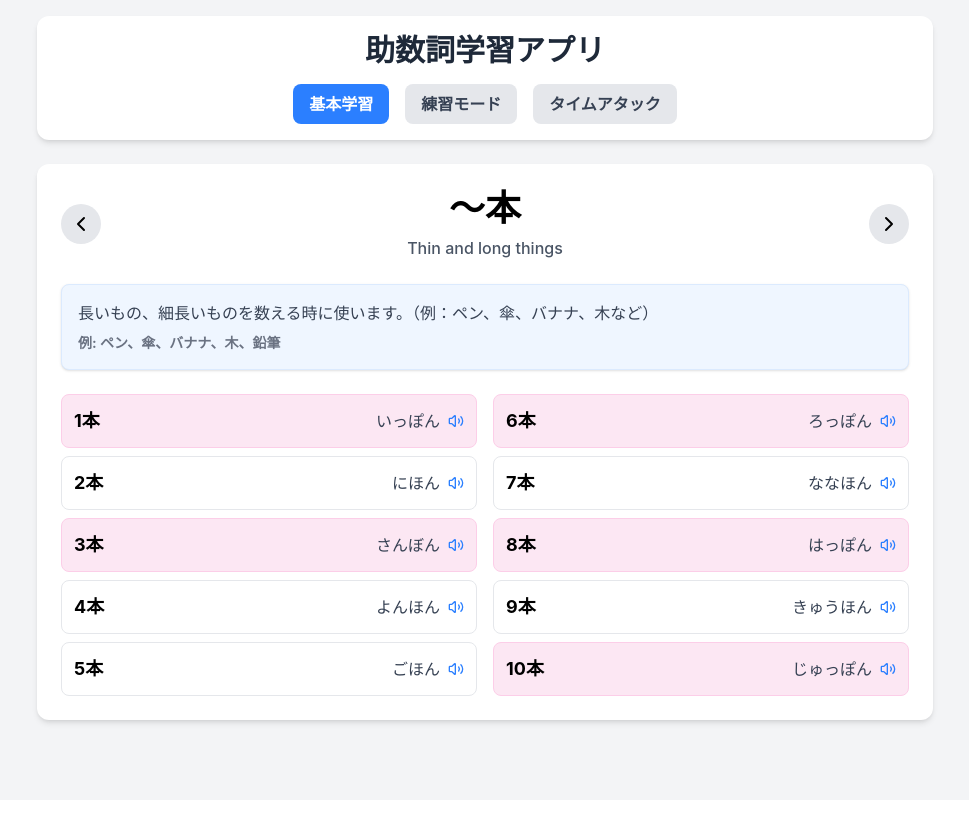
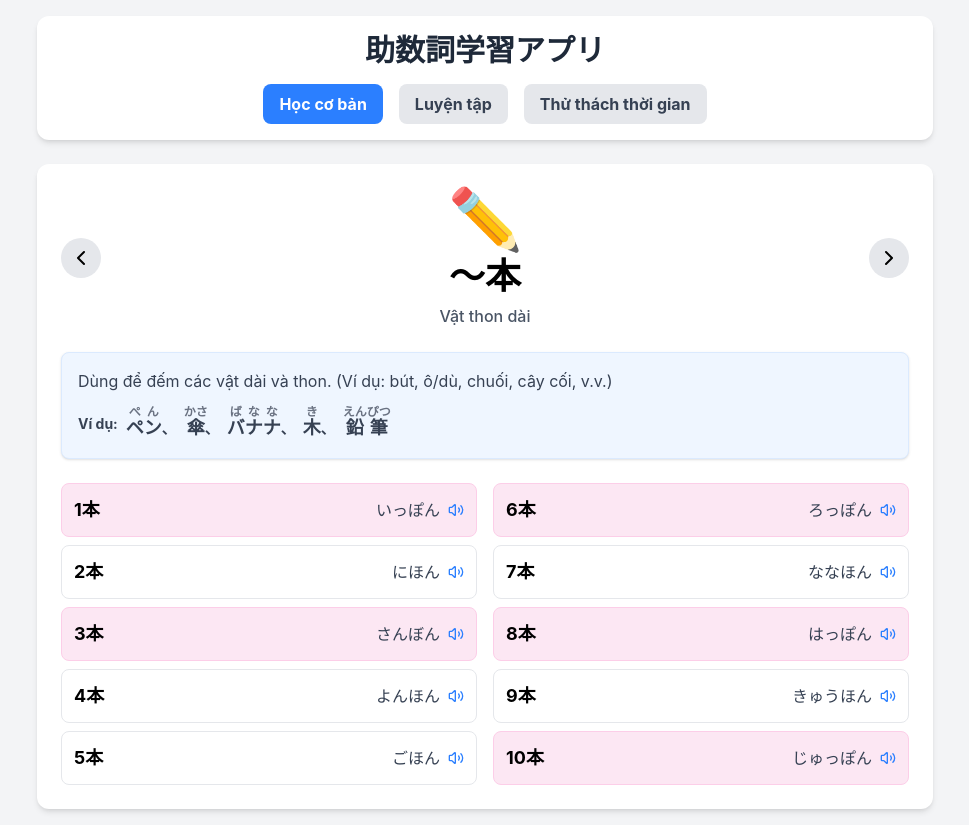
Before and after one commit to ITM-kaiwa/Counter, a React (Vite) app: page / in a window 1280 px wide. Shown: the whole page, without its empty margins (155-1124 px from the left). Before the commit the page ends 800 px from the top, so only its background shows below. Built offline with nearby package versions, Linux system fonts and the light colour scheme.

Commit message:
Localize to Vietnamese, add emojis for counters, and furigana for examples

```diff
--- a/src/App.tsx
+++ b/src/App.tsx
@@ -15,19 +15,19 @@ function App() {
             className={`px-4 py-2 rounded-lg font-bold transition-colors ${mode === 'basic' ? 'bg-blue-500 text-white' : 'bg-gray-200 text-gray-700 hover:bg-gray-300'}`}
             onClick={() => setMode('basic')}
           >
-            基本学習
+            Học cơ bản
           </button>
           <button
             className={`px-4 py-2 rounded-lg font-bold transition-colors ${mode === 'practice' ? 'bg-green-500 text-white' : 'bg-gray-200 text-gray-700 hover:bg-gray-300'}`}
             onClick={() => setMode('practice')}
           >
-            練習モード
+            Luyện tập
           </button>
           <button
             className={`px-4 py-2 rounded-lg font-bold transition-colors ${mode === 'timeAttack' ? 'bg-red-500 text-white' : 'bg-gray-200 text-gray-700 hover:bg-gray-300'}`}
             onClick={() => setMode('timeAttack')}
           >
-            タイムアタック
+            Thử thách thời gian
           </button>
         </div>
       </header>
--- a/src/components/BasicLearning.tsx
+++ b/src/components/BasicLearning.tsx
@@ -26,6 +26,7 @@ const BasicLearning = () => {
           <ChevronLeft size={24} />
         </button>
         <div className="text-center">
+          <div className="text-6xl mb-2">{counter.emoji}</div>
           <h2 className="text-4xl font-bold mb-2">〜{counter.kanji}</h2>
           <p className="text-gray-600 font-medium">{counter.meaning}</p>
         </div>
@@ -36,7 +37,18 @@ const BasicLearning = () => {
 
       <div className="bg-blue-50 w-full p-4 rounded-lg mb-6 shadow-sm border border-blue-100">
         <p className="text-gray-700">{counter.description}</p>
-        <p className="mt-2 text-sm text-gray-500 font-bold">例: {counter.items.join('、')}</p>
+        <div className="mt-3 text-sm text-gray-700 font-bold flex flex-wrap gap-2 items-center">
+          <span>Ví dụ:</span>
+          {counter.items.map((item, idx) => (
+            <span key={idx}>
+              <ruby className="text-lg">
+                {item.word}
+                <rt className="text-xs text-gray-500">{item.reading}</rt>
+              </ruby>
+              {idx < counter.items.length - 1 && "、"}
+            </span>
+          ))}
+        </div>
       </div>
 
       <div className="flex w-full gap-4">
--- a/src/components/TimeAttack.tsx
+++ b/src/components/TimeAttack.tsx
@@ -9,7 +9,9 @@ const TimeAttack = () => {
 
   const [currentQuestion, setCurrentQuestion] = useState<{
     number: number;
-    item: string;
+    itemWord: string;
+    itemReading: string;
+    emoji: string;
     correctReading: string;
     kanji: string;
     options: string[];
@@ -26,15 +28,10 @@ const TimeAttack = () => {
   }, [isPlaying, timeLeft]);
 
   const generateQuestion = () => {
-    // Pick a random counter category
     const counter = countersData[Math.floor(Math.random() * countersData.length)];
-    // Pick a random item from that category
-    const item = counter.items[Math.floor(Math.random() * counter.items.length)];
-    // Pick a random number 1-10
+    const itemObj = counter.items[Math.floor(Math.random() * counter.items.length)];
     const conjugation = counter.conjugations[Math.floor(Math.random() * counter.conjugations.length)];
 
-    // Generate 2 wrong options from other conjugations in the SAME or DIFFERENT counter
-    // For simplicity, let's pick random readings from anywhere
     const allReadings = countersData.flatMap(c => c.conjugations.map(cj => cj.reading));
     const wrongOptions: string[] = [];
     while (wrongOptions.length < 2) {
@@ -48,7 +45,9 @@ const TimeAttack = () => {
 
     setCurrentQuestion({
       number: conjugation.number,
-      item: item,
+      itemWord: itemObj.word,
+      itemReading: itemObj.reading,
+      emoji: counter.emoji,
       correctReading: conjugation.reading,
       kanji: conjugation.kanji,
       options: options
@@ -70,7 +69,6 @@ const TimeAttack = () => {
       playAudio(currentQuestion.correctReading);
       generateQuestion();
     } else {
-      // penalty or just new question? Let's just generate new and maybe vibrate/red flash
       generateQuestion();
     }
   };
@@ -78,15 +76,15 @@ const TimeAttack = () => {
   if (!isPlaying && timeLeft === 30) {
     return (
       <div className="flex flex-col items-center justify-center py-12">
-        <h2 className="text-3xl font-bold mb-4 text-gray-800">タイムアタックモード</h2>
+        <h2 className="text-3xl font-bold mb-4 text-gray-800">Chế độ Thử thách Thời gian</h2>
         <p className="text-gray-600 mb-8 text-center max-w-md">
-          30秒以内に、表示されたアイテムの正しい助数詞の読み方を3つの選択肢から選んでください。
+          Trong vòng 30 giây, hãy chọn cách đọc đúng của trợ từ chỉ số lượng cho các vật thể hiển thị từ 3 lựa chọn.
         </p>
         <button
           onClick={startGame}
           className="px-8 py-3 bg-red-500 text-white font-bold rounded-full text-xl shadow-lg hover:bg-red-600 transition-transform transform hover:scale-105"
         >
-          スタート！
+          Bắt đầu!
         </button>
       </div>
     );
@@ -95,13 +93,13 @@ const TimeAttack = () => {
   if (!isPlaying && timeLeft === 0) {
     return (
       <div className="flex flex-col items-center justify-center py-12">
-        <h2 className="text-3xl font-bold mb-4 text-gray-800">タイムアップ！</h2>
-        <p className="text-2xl mb-8">スコア: <span className="font-bold text-red-500">{score}</span> 問正解</p>
+        <h2 className="text-3xl font-bold mb-4 text-gray-800">Hết giờ!</h2>
+        <p className="text-2xl mb-8">Điểm: <span className="font-bold text-red-500">{score}</span> câu đúng</p>
         <button
           onClick={startGame}
           className="px-8 py-3 bg-red-500 text-white font-bold rounded-full text-xl shadow-lg hover:bg-red-600 transition-transform transform hover:scale-105"
         >
-          もう一度プレイ
+          Chơi lại
         </button>
       </div>
     );
@@ -110,15 +108,21 @@ const TimeAttack = () => {
   return (
     <div className="flex flex-col items-center">
       <div className="flex justify-between w-full mb-8 px-4">
-        <div className="text-xl font-bold text-gray-600">残り時間: <span className="text-red-500 text-2xl">{timeLeft}</span>秒</div>
-        <div className="text-xl font-bold text-gray-600">スコア: <span className="text-blue-500 text-2xl">{score}</span></div>
+        <div className="text-xl font-bold text-gray-600">Thời gian: <span className="text-red-500 text-2xl">{timeLeft}</span>s</div>
+        <div className="text-xl font-bold text-gray-600">Điểm: <span className="text-blue-500 text-2xl">{score}</span></div>
       </div>
 
       {currentQuestion && (
         <div className="flex flex-col items-center w-full max-w-md">
-          <div className="text-6xl mb-6 flex items-baseline gap-4">
+          <div className="text-6xl mb-6 flex items-center justify-center gap-4">
             <span className="font-bold text-gray-800">{currentQuestion.number}</span>
-            <span className="text-4xl text-gray-600">{currentQuestion.item}</span>
+            <span className="text-4xl text-gray-600">
+              <ruby>
+                {currentQuestion.itemWord}
+                <rt className="text-xl">{currentQuestion.itemReading}</rt>
+              </ruby>
+            </span>
+            <span className="text-5xl">{currentQuestion.emoji}</span>
           </div>
 
           <div className="grid grid-cols-1 gap-4 w-full">
--- a/src/data/counters.ts
+++ b/src/data/counters.ts
@@ -5,12 +5,18 @@ export interface Conjugation {
   isSpecial: boolean;
 }
 
+export interface Item {
+  word: string;
+  reading: string;
+}
+
 export interface CounterInfo {
   id: string;
   kanji: string;
+  emoji: string;
   meaning: string;
   description: string;
-  items: string[];
+  items: Item[];
   conjugations: Conjugation[];
 }
 
@@ -18,9 +24,16 @@ export const countersData: CounterInfo[] = [
   {
     id: "hon",
     kanji: "本",
-    meaning: "Thin and long things",
-    description: "長いもの、細長いものを数える時に使います。（例：ペン、傘、バナナ、木など）",
-    items: ["ペン", "傘", "バナナ", "木", "鉛筆"],
+    emoji: "✏️",
+    meaning: "Vật thon dài",
+    description: "Dùng để đếm các vật dài và thon. (Ví dụ: bút, ô/dù, chuối, cây cối, v.v.)",
+    items: [
+      { word: "ペン", reading: "ぺん" },
+      { word: "傘", reading: "かさ" },
+      { word: "バナナ", reading: "ばなな" },
+      { word: "木", reading: "き" },
+      { word: "鉛筆", reading: "えんぴつ" }
+    ],
     conjugations: [
       { number: 1, kanji: "1本", reading: "いっぽん", isSpecial: true },
       { number: 2, kanji: "2本", reading: "にほん", isSpecial: false },
@@ -37,9 +50,16 @@ export const countersData: CounterInfo[] = [
   {
     id: "ko",
     kanji: "個",
-    meaning: "Small things",
-    description: "小さくて丸いものや、特定の形を持たないものを数える時に使います。（例：りんご、卵、石など）",
-    items: ["りんご", "卵", "石", "消しゴム", "みかん"],
+    emoji: "🍎",
+    meaning: "Vật nhỏ",
+    description: "Dùng để đếm những vật nhỏ, tròn hoặc không có hình dạng cụ thể. (Ví dụ: quả táo, quả trứng, hòn đá, v.v.)",
+    items: [
+      { word: "りんご", reading: "りんご" },
+      { word: "卵", reading: "たまご" },
+      { word: "石", reading: "いし" },
+      { word: "消しゴム", reading: "けしごむ" },
+      { word: "みかん", reading: "みかん" }
+    ],
     conjugations: [
       { number: 1, kanji: "1個", reading: "いっこ", isSpecial: true },
       { number: 2, kanji: "2個", reading: "にこ", isSpecial: false },
@@ -56,9 +76,16 @@ export const countersData: CounterInfo[] = [
   {
     id: "hiki",
     kanji: "匹",
-    meaning: "Small animals, fish and insects",
-    description: "小さな動物、魚、虫などを数える時に使います。（例：犬、猫、魚、虫など）",
-    items: ["犬", "猫", "魚", "虫", "ネズミ"],
+    emoji: "🐶",
+    meaning: "Động vật nhỏ, cá, côn trùng",
+    description: "Dùng để đếm các loài động vật nhỏ, cá, côn trùng. (Ví dụ: chó, mèo, cá, côn trùng, v.v.)",
+    items: [
+      { word: "犬", reading: "いぬ" },
+      { word: "猫", reading: "ねこ" },
+      { word: "魚", reading: "さかな" },
+      { word: "虫", reading: "むし" },
+      { word: "ネズミ", reading: "ねずみ" }
+    ],
     conjugations: [
       { number: 1, kanji: "1匹", reading: "いっぴき", isSpecial: true },
       { number: 2, kanji: "2匹", reading: "にひき", isSpecial: false },
@@ -75,9 +102,16 @@ export const countersData: CounterInfo[] = [
   {
     id: "mai",
     kanji: "枚",
-    meaning: "Thin and flat things",
-    description: "薄くて平らなものを数える時に使います。（例：紙、シャツ、お皿など）",
-    items: ["紙", "シャツ", "お皿", "切手", "チケット"],
+    emoji: "📄",
+    meaning: "Vật mỏng và phẳng",
+    description: "Dùng để đếm các vật mỏng và phẳng. (Ví dụ: giấy, áo sơ mi, đĩa, v.v.)",
+    items: [
+      { word: "紙", reading: "かみ" },
+      { word: "シャツ", reading: "しゃつ" },
+      { word: "お皿", reading: "おさら" },
+      { word: "切手", reading: "きって" },
+      { word: "チケット", reading: "ちけっと" }
+    ],
     conjugations: [
       { number: 1, kanji: "1枚", reading: "いちまい", isSpecial: false },
       { number: 2, kanji: "2枚", reading: "にまい", isSpecial: false },
@@ -94,9 +128,16 @@ export const countersData: CounterInfo[] = [
   {
     id: "nin",
     kanji: "人",
-    meaning: "Persons",
-    description: "人を数える時に使います。",
-    items: ["男の人", "女の人", "子供", "学生", "先生"],
+    emoji: "🧑",
+    meaning: "Người",
+    description: "Dùng để đếm người.",
+    items: [
+      { word: "男の人", reading: "おとこのひと" },
+      { word: "女の人", reading: "おんなのひと" },
+      { word: "子供", reading: "こども" },
+      { word: "学生", reading: "がくせい" },
+      { word: "先生", reading: "せんせい" }
+    ],
     conjugations: [
       { number: 1, kanji: "1人", reading: "ひとり", isSpecial: true },
       { number: 2, kanji: "2人", reading: "ふたり", isSpecial: true },
@@ -113,9 +154,16 @@ export const countersData: CounterInfo[] = [
   {
     id: "dai",
     kanji: "台",
-    meaning: "Machines and vehicles",
-    description: "機械や乗り物を数える時に使います。（例：車、自転車、テレビなど）",
-    items: ["車", "自転車", "テレビ", "パソコン", "カメラ"],
+    emoji: "🚗",
+    meaning: "Máy móc và xe cộ",
+    description: "Dùng để đếm máy móc hoặc phương tiện giao thông. (Ví dụ: ô tô, xe đạp, tivi, v.v.)",
+    items: [
+      { word: "車", reading: "くるま" },
+      { word: "自転車", reading: "じてんしゃ" },
+      { word: "テレビ", reading: "てれび" },
+      { word: "パソコン", reading: "ぱそこん" },
+      { word: "カメラ", reading: "かめら" }
+    ],
     conjugations: [
       { number: 1, kanji: "1台", reading: "いちだい", isSpecial: false },
       { number: 2, kanji: "2台", reading: "にだい", isSpecial: false },
@@ -132,9 +180,16 @@ export const countersData: CounterInfo[] = [
   {
     id: "hai",
     kanji: "杯",
-    meaning: "Drinks in cups and glasses",
-    description: "コップやグラスに入った飲み物を数える時に使います。",
-    items: ["水", "コーヒー", "お茶", "ジュース", "ビール"],
+    emoji: "☕",
+    meaning: "Đồ uống trong cốc, ly",
+    description: "Dùng để đếm đồ uống được đựng trong cốc hoặc ly.",
+    items: [
+      { word: "水", reading: "みず" },
+      { word: "コーヒー", reading: "こーひー" },
+      { word: "お茶", reading: "おちゃ" },
+      { word: "ジュース", reading: "じゅーす" },
+      { word: "ビール", reading: "びーる" }
+    ],
     conjugations: [
       { number: 1, kanji: "1杯", reading: "いっぱい", isSpecial: true },
       { number: 2, kanji: "2杯", reading: "にはい", isSpecial: false },
@@ -151,9 +206,16 @@ export const countersData: CounterInfo[] = [
   {
     id: "kai",
     kanji: "回",
-    meaning: "Frequency",
-    description: "回数や頻度を数える時に使います。",
-    items: ["旅行", "食事", "練習", "シャワー", "電話"],
+    emoji: "🔄",
+    meaning: "Số lần, tần suất",
+    description: "Dùng để đếm số lần hoặc tần suất.",
+    items: [
+      { word: "旅行", reading: "りょこう" },
+      { word: "食事", reading: "しょくじ" },
+      { word: "練習", reading: "れんしゅう" },
+      { word: "シャワー", reading: "しゃわー" },
+      { word: "電話", reading: "でんわ" }
+    ],
     conjugations: [
       { number: 1, kanji: "1回", reading: "いっかい", isSpecial: true },
       { number: 2, kanji: "2回", reading: "にかい", isSpecial: false },
@@ -170,9 +232,16 @@ export const countersData: CounterInfo[] = [
   {
     id: "satsu",
     kanji: "冊",
-    meaning: "Books and notebooks",
-    description: "本やノートなどの綴じられた紙を数える時に使います。",
-    items: ["本", "ノート", "雑誌", "辞書", "教科書"],
+    emoji: "📚",
+    meaning: "Sách và vở",
+    description: "Dùng để đếm sách, vở và các loại giấy được đóng thành cuốn.",
+    items: [
+      { word: "本", reading: "ほん" },
+      { word: "ノート", reading: "のーと" },
+      { word: "雑誌", reading: "ざっし" },
+      { word: "辞書", reading: "じしょ" },
+      { word: "教科書", reading: "きょうかしょ" }
+    ],
     conjugations: [
       { number: 1, kanji: "1冊", reading: "いっさつ", isSpecial: true },
       { number: 2, kanji: "2冊", reading: "にさつ", isSpecial: false },
@@ -189,9 +258,16 @@ export const countersData: CounterInfo[] = [
   {
     id: "chaku",
     kanji: "着",
-    meaning: "Clothes",
-    description: "服や衣服を数える時に使います。",
-    items: ["シャツ", "コート", "スーツ", "ドレス", "制服"],
+    emoji: "👕",
+    meaning: "Quần áo",
+    description: "Dùng để đếm quần áo, trang phục.",
+    items: [
+      { word: "シャツ", reading: "しゃつ" },
+      { word: "コート", reading: "こーート" },
+      { word: "スーツ", reading: "すーつ" },
+      { word: "ドレス", reading: "どれす" },
+      { word: "制服", reading: "せいふく" }
+    ],
     conjugations: [
       { number: 1, kanji: "1着", reading: "いっちゃく", isSpecial: true },
       { number: 2, kanji: "2着", reading: "にちゃく", isSpecial: false },
@@ -208,9 +284,16 @@ export const countersData: CounterInfo[] = [
   {
     id: "soku",
     kanji: "足",
-    meaning: "Shoes and socks",
-    description: "靴や靴下など、足に履くものを数える時に使います。（左右ペアで1足）",
-    items: ["靴", "靴下", "スリッパ", "ブーツ", "サンダル"],
+    emoji: "👟",
+    meaning: "Giày và tất",
+    description: "Dùng để đếm những thứ mang ở chân. (Một đôi tính là 1 足)",
+    items: [
+      { word: "靴", reading: "くつ" },
+      { word: "靴下", reading: "くつした" },
+      { word: "スリッパ", reading: "すりっぱ" },
+      { word: "ブーツ", reading: "ぶーつ" },
+      { word: "サンダル", reading: "さんだる" }
+    ],
     conjugations: [
       { number: 1, kanji: "1足", reading: "いっそく", isSpecial: true },
       { number: 2, kanji: "2足", reading: "にそく", isSpecial: false },
@@ -227,9 +310,16 @@ export const countersData: CounterInfo[] = [
   {
     id: "ken",
     kanji: "軒",
-    meaning: "Houses",
-    description: "家や建物を数える時に使います。",
-    items: ["家", "店", "レストラン", "スーパー", "本屋"],
+    emoji: "🏠",
+    meaning: "Ngôi nhà",
+    description: "Dùng để đếm nhà cửa hoặc các tòa nhà.",
+    items: [
+      { word: "家", reading: "いえ" },
+      { word: "店", reading: "みせ" },
+      { word: "レストラン", reading: "れすとらん" },
+      { word: "スーパー", reading: "すーぱー" },
+      { word: "本屋", reading: "ほんや" }
+    ],
     conjugations: [
       { number: 1, kanji: "1軒", reading: "いっけん", isSpecial: true },
       { number: 2, kanji: "2軒", reading: "にけん", isSpecial: false },
```
Also changed, not shown: src/components/PracticeMode.tsx (+5 -4 lines).
